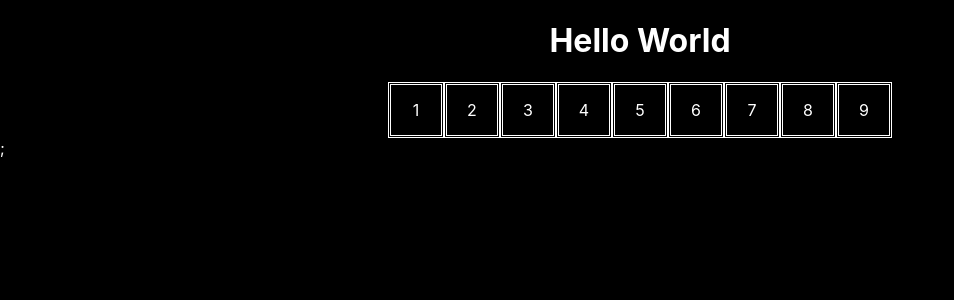
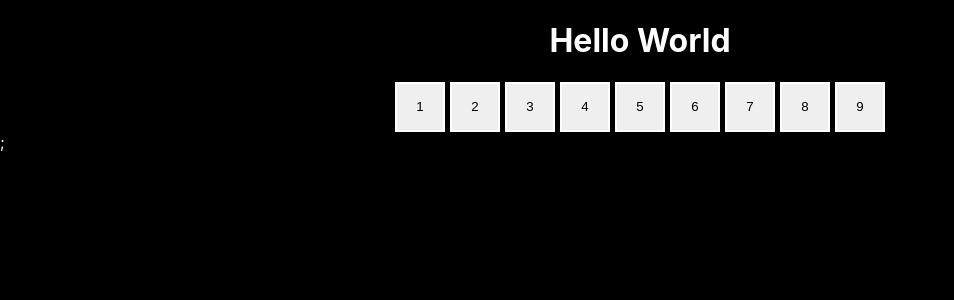
Before and after one commit to gary1999/react-calculator, a React (Create React App) app in the folder react-calculator/: page / in a window 1280 px wide. Shown: the top 300 px of the page, without its empty margins (0-954 px from the left). Built offline with nearby package versions, Linux system fonts and the light colour scheme.

Commit message:
Button press
Logs value

```diff
--- a/react-calculator/src/components/Numbers.js
+++ b/react-calculator/src/components/Numbers.js
@@ -7,7 +7,7 @@ const Numbers = (numbers) => {
     // console.log(refNumber);
 
     const handleNumberPress = (e) => {
-        console.log(e.target.className);
+        console.log(e.target.value);
         // console.log('clicked');
     };
 
@@ -15,11 +15,12 @@ const Numbers = (numbers) => {
         <>
             {numbers.numbers.map((number) => {
                 return (
-                    <div
+                    <button
                         onClick={handleNumberPress}
                         className="numberButton"
+                        value={number}
                         // ref={refNumber}
-                    >{`${number}`}</div>
+                    >{`${number}`}</button>
                 );
             })}
         </>
--- a/react-calculator/src/index.css
+++ b/react-calculator/src/index.css
@@ -23,15 +23,13 @@ code {
     width: 50px;
     align-items: center;
     justify-content: center;
-    border-color: white;
+    border-color: rgb(255, 255, 255);
     border-style: double;
-
 }
 
 .numbers-container {
-
     display: flex;
     align-items: center;
     justify-content: center;
-
+    gap: 5px;
 }
```
